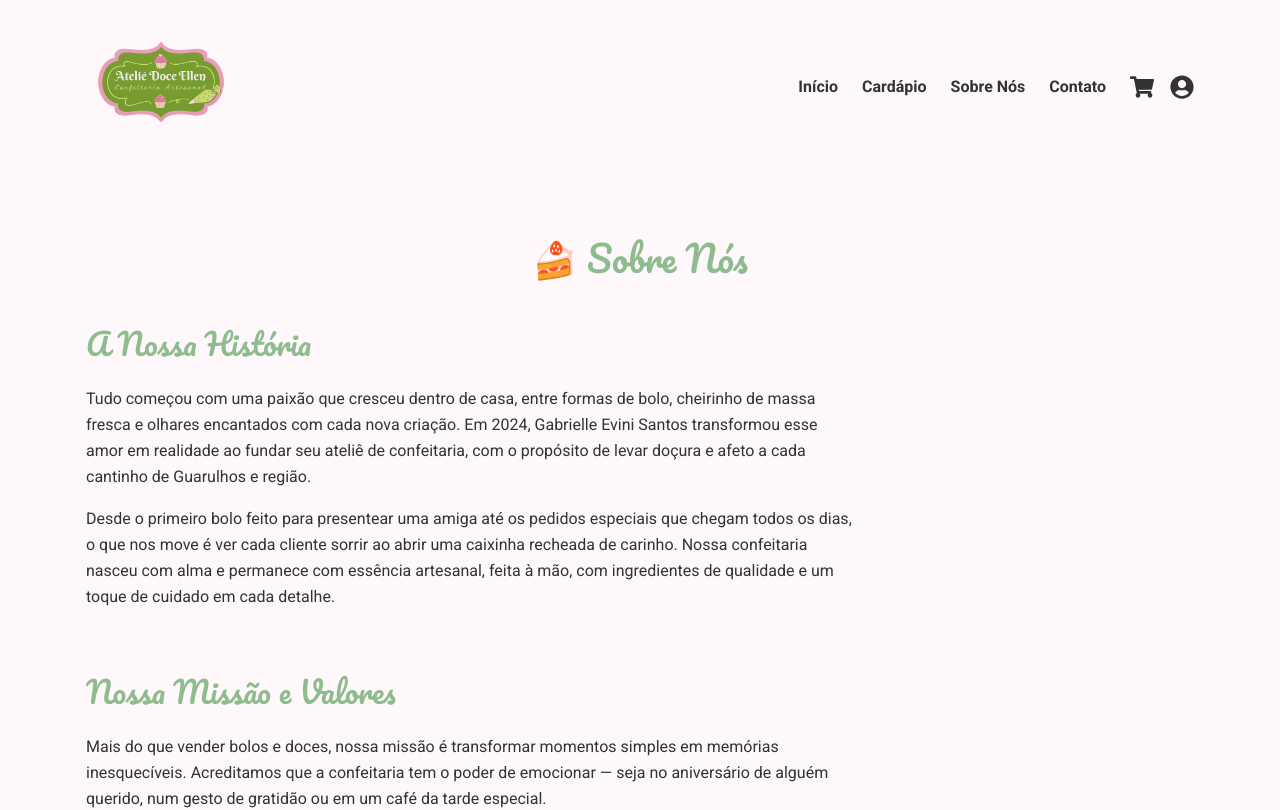
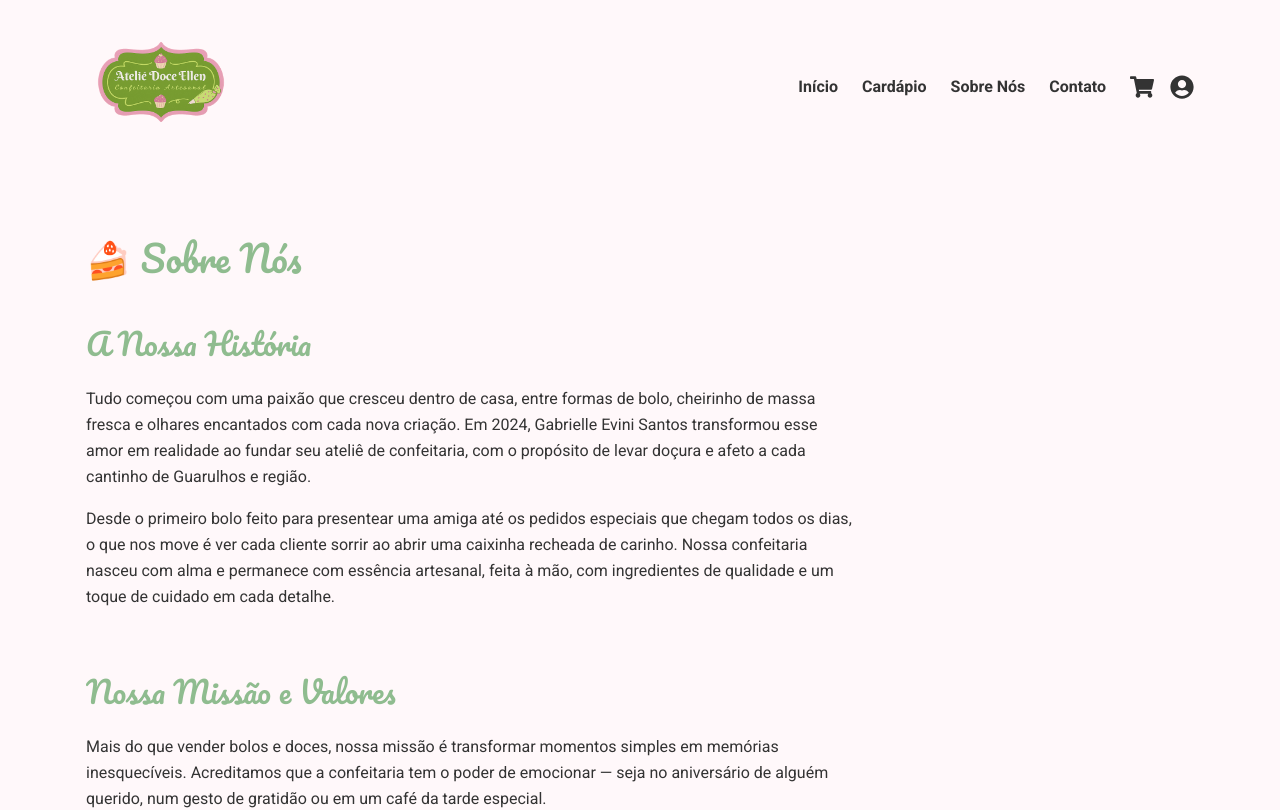
Before and after one commit to freijea/atelie_doce_ellem_site, a Next.js app: page /sobre in a window 1280 px wide. Shown: the top 810 px of the page. Built offline with nearby package versions, Linux system fonts and the light colour scheme.

Commit message:
about section bug fix

```diff
--- a/src/app/sobre/page.jsx
+++ b/src/app/sobre/page.jsx
@@ -16,9 +16,6 @@ export default function SobrePage() {
       <Header />
       <main>
         <AboutSection />
-        {/* Você pode adicionar outras seções relevantes aqui se desejar */}
-        {/* Ex: <CtaSection /> */}
-        {/* Ex: <LocationBanner /> */}
       </main>
       <Footer />
     </>
--- a/src/components/Navigation.jsx
+++ b/src/components/Navigation.jsx
@@ -6,10 +6,10 @@ import { FiMenu, FiX } from 'react-icons/fi'; // Ícones para mobile
 import PropTypes from 'prop-types';
 
 const navLinks = [
-  { label: 'Início', href: '#inicio' }, // Usar IDs das seções ou rotas reais
-  { label: 'Cardápio', href: '#cardapio' },
+  { label: 'Início', href: '/' }, // Usar IDs das seções ou rotas reais
+  { label: 'Cardápio', href: '/#cardapio' },
   { label: 'Sobre Nós', href: '/sobre' }, // Criar esta seção se necessário
-  { label: 'Contato', href: '#contato' }, // Criar esta seção se necessário
+  { label: 'Contato', href: '/#contato' }, // Criar esta seção se necessário
 ];
 
 const Navigation = () => {
--- a/src/components/SectionTitle.jsx
+++ b/src/components/SectionTitle.jsx
@@ -3,8 +3,8 @@ import PropTypes from 'prop-types';
 
 const SectionTitle = ({ children, className = '' }) => {
   return (
-    // Usando a variável de fonte definida no layout.jsx
-    <h2 className={`font-heading text-3xl md:text-4xl text-center mb-10 md:mb-12 text-secondary ${className}`}>
+    // Removido text-center daqui
+    <h2 className={`font-heading text-3xl md:text-4xl mb-10 md:mb-12 text-secondary ${className}`}>
       {children}
     </h2>
   );
--- a/src/sections/AboutSection.jsx
+++ b/src/sections/AboutSection.jsx
@@ -2,24 +2,18 @@ import React from 'react';
 import Container from '../components/Container';
 import SectionTitle from '../components/SectionTitle';
 import ParagraphGroup from '../components/ParagraphGroup';
-// Importe uma imagem relevante se desejar (ex: foto da fundadora, do ateliê)
-// import Image from 'next/image';
 
-// Dados de Texto (usando o copywriting fornecido)
-const aboutTitle = "🍰 Sobre Nós"; // Título principal da seção
-
+// Dados de Texto (Constantes)
+const aboutTitle = "🍰 Sobre Nós";
 const historyTitle = "A Nossa História";
 const historyParagraphs = [
   "Tudo começou com uma paixão que cresceu dentro de casa, entre formas de bolo, cheirinho de massa fresca e olhares encantados com cada nova criação. Em 2024, Gabrielle Evini Santos transformou esse amor em realidade ao fundar seu ateliê de confeitaria, com o propósito de levar doçura e afeto a cada cantinho de Guarulhos e região.",
   "Desde o primeiro bolo feito para presentear uma amiga até os pedidos especiais que chegam todos os dias, o que nos move é ver cada cliente sorrir ao abrir uma caixinha recheada de carinho. Nossa confeitaria nasceu com alma e permanece com essência artesanal, feita à mão, com ingredientes de qualidade e um toque de cuidado em cada detalhe."
 ];
-
 const missionTitle = "Nossa Missão e Valores";
 const missionParagraphs = [
   "Mais do que vender bolos e doces, nossa missão é transformar momentos simples em memórias inesquecíveis. Acreditamos que a confeitaria tem o poder de emocionar — seja no aniversário de alguém querido, num gesto de gratidão ou em um café da tarde especial."
 ];
-
-// Lista de Valores (tratamento especial)
 const values = [
   { icon: "✨", text: "Carinho em cada etapa: Cada massa, recheio e decoração é preparada com dedicação, como se fosse para alguém da nossa própria família." },
   { icon: "🌿", text: "Qualidade com propósito: Selecionamos ingredientes com atenção e buscamos sempre melhorar, respeitando o tempo de preparo artesanal e a confiança dos nossos clientes." },
@@ -28,40 +22,32 @@ const values = [
 
 const AboutSection = () => {
   return (
-    <section className="py-16 bg-background"> {/* Fundo padrão ou pode alternar */}
+    <section className="py-16 bg-background">
       <Container>
-        <SectionTitle className="text-primary mb-12">{aboutTitle}</SectionTitle>
+        <SectionTitle className="text-primary mb-12 text-center md:text-left">{aboutTitle}</SectionTitle>
 
-        {/* Seção História */}
         <div className="mb-12 md:mb-16">
           <h3 className="font-heading text-3xl text-secondary mb-6 text-center md:text-left">
             {historyTitle}
           </h3>
-          {/* Adicione uma imagem aqui se desejar */}
-          {/* <div className="my-8 text-center">
-            <Image src="/images/sobre-nos-placeholder.jpg" alt="História Ateliê Doce Ellen" width={600} height={400} className="rounded-default inline-block shadow-lg"/>
-          </div> */}
           <ParagraphGroup paragraphs={historyParagraphs} className="max-w-3xl mx-auto md:mx-0" />
         </div>
 
-        {/* Seção Missão e Valores */}
         <div>
           <h3 className="font-heading text-3xl text-secondary mb-6 text-center md:text-left">
             {missionTitle}
           </h3>
-           <ParagraphGroup paragraphs={missionParagraphs} className="max-w-3xl mx-auto md:mx-0 mb-8" />
-
-           {/* Lista de Valores */}
-           <ul className="space-y-6 max-w-3xl mx-auto md:mx-0">
+          <ParagraphGroup paragraphs={missionParagraphs} className="max-w-3xl mx-auto md:mx-0 mb-8" />
+          <ul className="space-y-6 max-w-3xl mx-auto md:mx-0">
              {values.map((value, index) => (
                <li key={index} className="flex items-start gap-4">
                  <span className="text-2xl text-primary pt-1">{value.icon}</span>
                  <p className="font-body text-text-main text-base leading-relaxed">
-                   <span className="font-bold">{value.text.split(':')[0]}:</span>{value.text.split(':')[1]}
+                   <span className="font-bold">{value.text.split(':')[0]}:</span>{value.text.split(':').slice(1).join(':').trim()}
                  </p>
                </li>
              ))}
-           </ul>
+          </ul>
         </div>
       </Container>
     </section>
```
